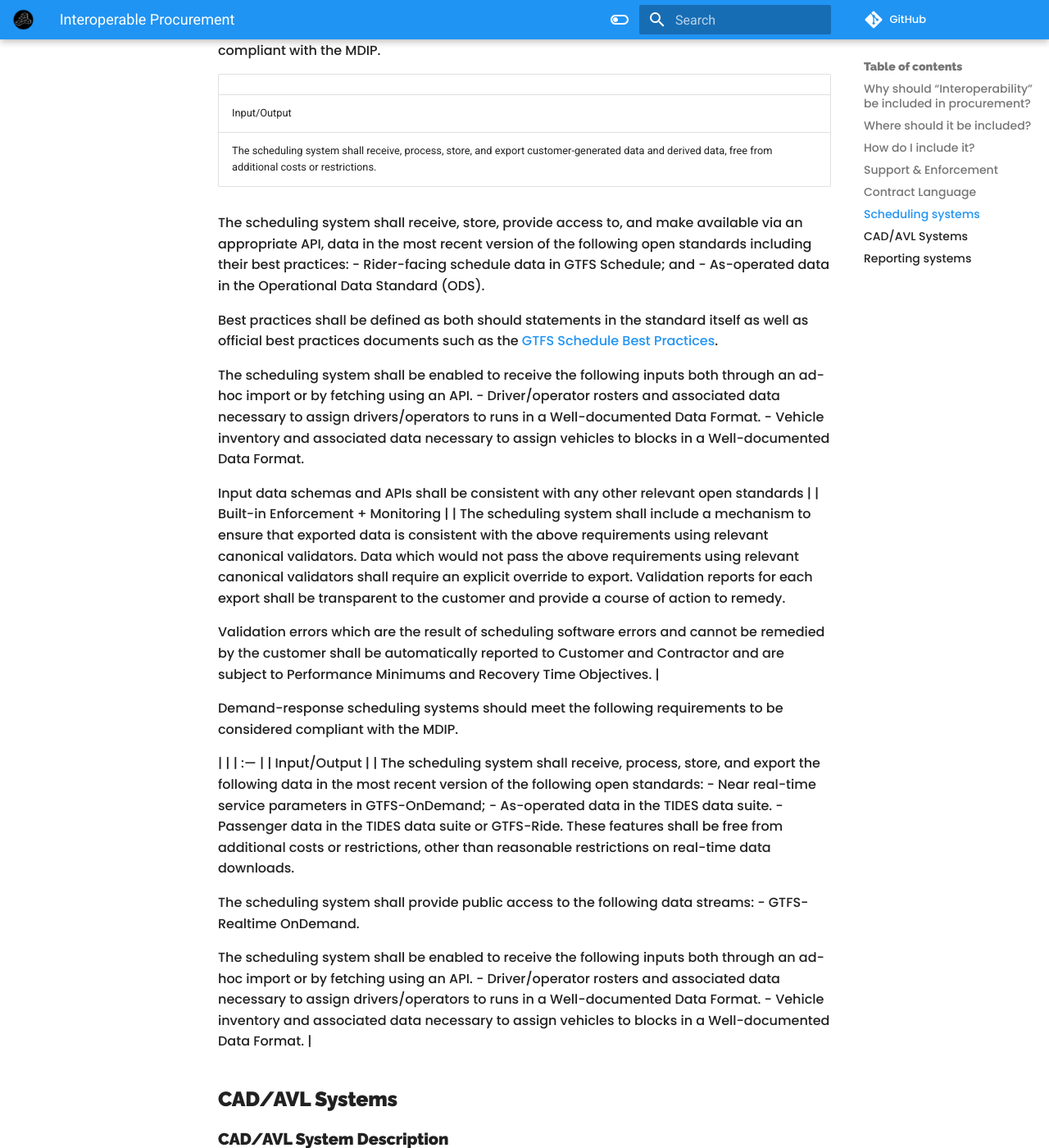
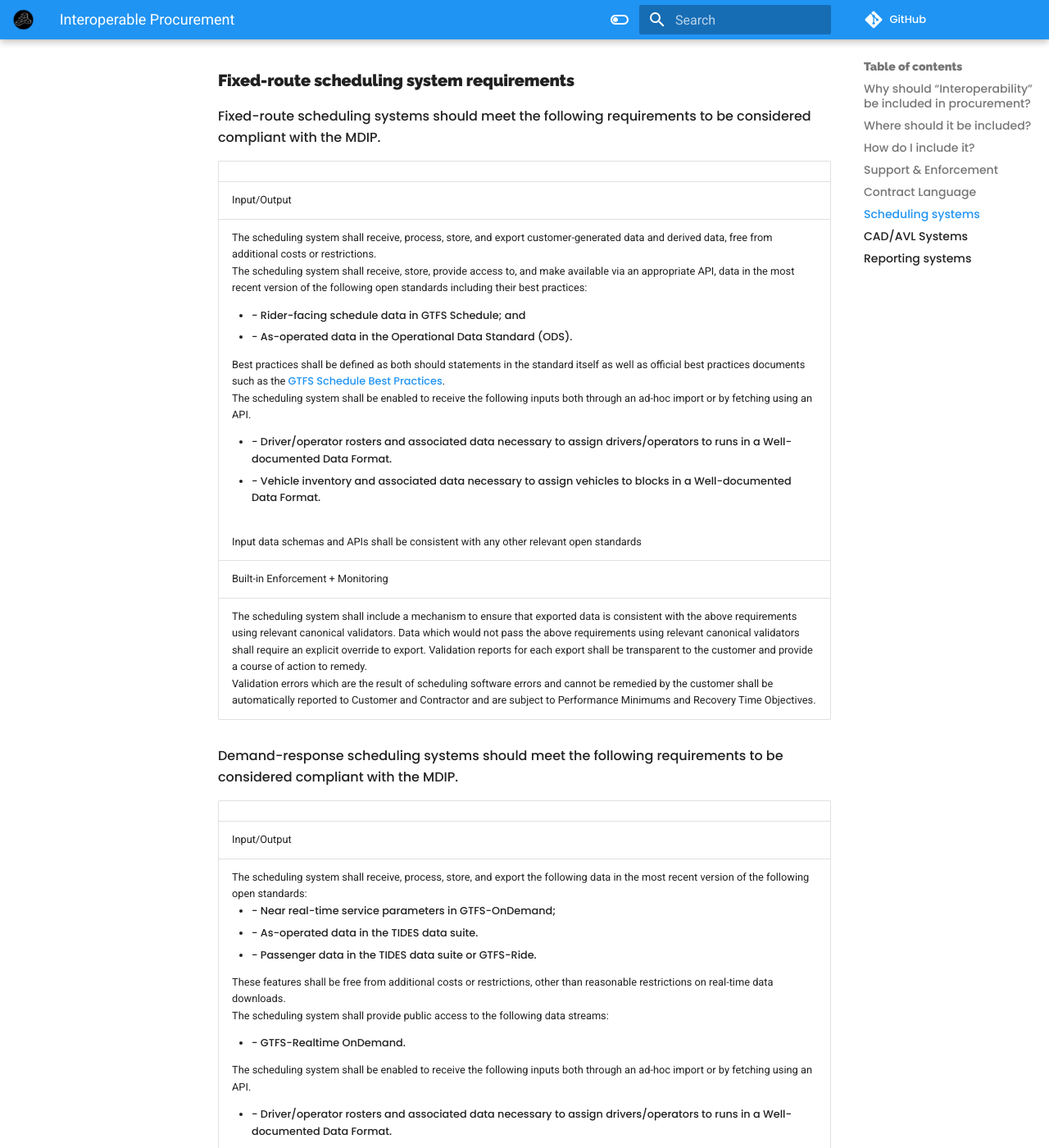
Before and after one commit to interoperable-mobility/principles, an MkDocs documentation site: the page built from docs/procurement.md, in a window 1280 px wide and 1400 px high, scrolled down 6210 px. Shown: the whole window at 82% size. Built offline with MkDocs 1.6.1 and Material for MkDocs 9.7.7, drawn with Linux system fonts in a browser that asks for light colours; nearby versions of some CDN libraries; comment, search, counter and statistics services are not loaded; some of the changed text lies outside the part shown.

Commit message:
update of procurement doc

```diff
--- a/docs/procurement.md
+++ b/docs/procurement.md
@@ -175,7 +156,7 @@ Demand-response scheduling system functions include the following:
 
 Note that there is often no CAD/AVL system separate from the demand-response software system other than the AVL hardware, unlike fixed route transit service where these two systems are often separated.
 
-![this is alt text for the image](img/demand_response_scheduling_system.png "demand response scheduling system")
+![The image depicts a flowchart with six boxes in three columns, flowing left to right. On the left side are the boxes "agency staff" and "agency database", both flowing into the middle box "scheduling system", which flows into three boxes on the right side, "Reporting system (TIDES)", "Trip planners (GTFS-OnDemand)", and "Brokerages (TDS)". All boxes are dark blue and connected by a solid arrow, except for "agency database" which is a light blue box connecting to the "scheduling system" by a dashed arrow and "Brokerages" which is a light blue box connecting from the "scheduling system" by a dashed arrow.](img/demand_response_scheduling_system.png "demand response scheduling system")
 
 ### Fixed-route scheduling system requirements
 Fixed-route scheduling systems should meet the following requirements to be considered compliant with the MDIP.
@@ -183,44 +164,16 @@ Fixed-route scheduling systems should meet the following requirements to be cons
 | |
 | :--- |
 | Input/Output |
-| The scheduling system shall receive, process, store, and export customer-generated data and derived data, free from additional costs or restrictions.
-
-The scheduling system shall receive, store, provide access to, and make available via an appropriate API, data in the most recent version of the following open standards including their best practices:
-- Rider-facing schedule data in GTFS Schedule; and
-- As-operated data in the Operational Data Standard (ODS).
-
-Best practices shall be defined as both should statements in the standard itself as well as official best practices documents such as the [GTFS Schedule Best Practices](https://gtfs.org/schedule/best-practices/).
-
-The scheduling system shall be enabled to receive the following inputs both through an ad-hoc import or by fetching using an API.
-- Driver/operator rosters and associated data necessary to assign drivers/operators to runs in a Well-documented Data Format.
-- Vehicle inventory and associated data necessary to assign vehicles to blocks in a Well-documented Data Format.
-
-Input data schemas and APIs shall be consistent with any other relevant open standards
- |
+| The scheduling system shall receive, process, store, and export customer-generated data and derived data, free from additional costs or restrictions. <br />The scheduling system shall receive, store, provide access to, and make available via an appropriate API, data in the most recent version of the following open standards including their best practices:<ul><li>- Rider-facing schedule data in GTFS Schedule; and</li><li>- As-operated data in the Operational Data Standard (ODS). </li></ul>Best practices shall be defined as both should statements in the standard itself as well as official best practices documents such as the [GTFS Schedule Best Practices](https://gtfs.org/schedule/best-practices/). <br />The scheduling system shall be enabled to receive the following inputs both through an ad-hoc import or by fetching using an API. <ul><li>- Driver/operator rosters and associated data necessary to assign drivers/operators to runs in a Well-documented Data Format.</li><li>- Vehicle inventory and associated data necessary to assign vehicles to blocks in a Well-documented Data Format. </li></ul><br />Input data schemas and APIs shall be consistent with any other relevant open standards |
 | Built-in Enforcement + Monitoring |
-| The scheduling system shall include a mechanism to ensure that exported data is consistent with the above requirements using relevant canonical validators.  Data which would not pass the above requirements using relevant canonical validators shall require an explicit override to export.  Validation reports for each export shall be transparent to the customer and provide a course of action to remedy.
-
-Validation errors which are the result of scheduling software errors and cannot be remedied by the customer shall be automatically reported to Customer and Contractor and are subject to Performance Minimums and Recovery Time Objectives.
- |
+| The scheduling system shall include a mechanism to ensure that exported data is consistent with the above requirements using relevant canonical validators.  Data which would not pass the above requirements using relevant canonical validators shall require an explicit override to export.  Validation reports for each export shall be transparent to the customer and provide a course of action to remedy. <br />Validation errors which are the result of scheduling software errors and cannot be remedied by the customer shall be automatically reported to Customer and Contractor and are subject to Performance Minimums and Recovery Time Objectives.  |
 
 Demand-response scheduling systems should meet the following requirements to be considered compliant with the MDIP.
 
 | |
 | :--- |
 | Input/Output |
-| The scheduling system shall receive, process, store, and export the following data in the most recent version of the following open standards:
-- Near real-time service parameters in GTFS-OnDemand;
-- As-operated data in the TIDES data suite.
-- Passenger data in the TIDES data suite or GTFS-Ride.
-These features shall be free from additional costs or restrictions, other than reasonable restrictions on real-time data downloads.
-
-The scheduling system shall provide public access to the following data streams:
-- GTFS-Realtime OnDemand.
-
-The scheduling system shall be enabled to receive the following inputs both through an ad-hoc import or by fetching using an API.
-- Driver/operator rosters and associated data necessary to assign drivers/operators to runs in a Well-documented Data Format.
-- Vehicle inventory and associated data necessary to assign vehicles to blocks in a Well-documented Data Format.
- |
+| The scheduling system shall receive, process, store, and export the following data in the most recent version of the following open standards: <ul><li>- Near real-time service parameters in GTFS-OnDemand;</li><li>- As-operated data in the TIDES data suite.</li><li>- Passenger data in the TIDES data suite or GTFS-Ride.</li></ul>These features shall be free from additional costs or restrictions, other than reasonable restrictions on real-time data downloads.<br />The scheduling system shall provide public access to the following data streams:<br /><ul><li>- GTFS-Realtime OnDemand.</li></ul>The scheduling system shall be enabled to receive the following inputs both through an ad-hoc import or by fetching using an API. <br /><ul><li>- Driver/operator rosters and associated data necessary to assign drivers/operators to runs in a Well-documented Data Format.</li><li>- Vehicle inventory and associated data necessary to assign vehicles to blocks in a Well-documented Data Format.</li></ul> |
 
 ## CAD/AVL Systems
 
```
Also changed, not shown: other parts of docs/procurement.md (+7 -40 lines), docs/img/reporting.png.
